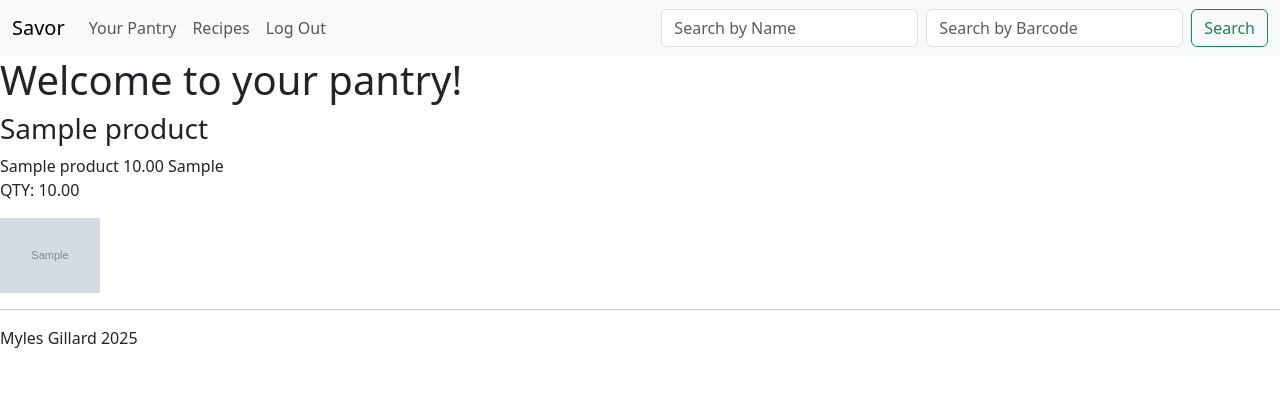
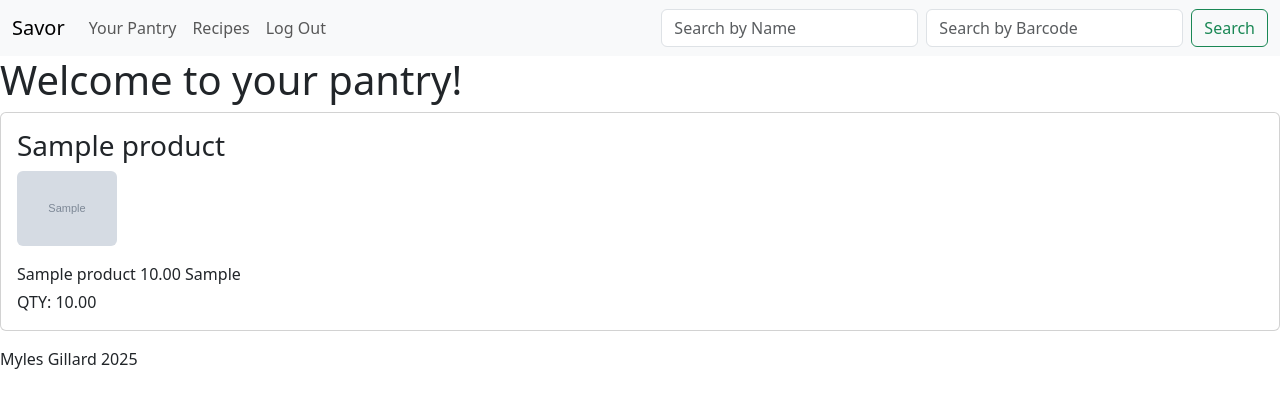
Before and after one commit to mnmfullmetal/savor, a Django app: page /pantry/view in a window 1280 px wide. Shown: the top 408 px of the page. Run offline with Django 5.2, Linux system fonts and the light colour scheme; a user stored in the database is signed in; tables that the repository leaves empty hold one stand-in row (values such as "Sample post"); grey boxes marked "Sample" are stand-in pictures; some libraries are stand-ins or nearby versions.

Commit message:
Enhance pantry item display with Bootstrap styling; improve product search results layout for better user experience.

```diff
--- a/pantry/templates/pantry/pantry.html
+++ b/pantry/templates/pantry/pantry.html
@@ -5,17 +5,20 @@
 <h1>Welcome to your pantry!</h1>
 
 {% for item in pantryitems %}
-<div class="pantry-item">
-  <h3>{{item.product.product_name}}</h3>
-  <div>{{item.product.product_name}} {{item.product.product_quantity}} {{item.product.product_quantity_unit}} </div>
-  <p>QTY: {{item.quantity}}</p>
-  <img
-    src="{{item.product.image_url}}"
-    alt="{{item.product.product_name}}"
-    style="max-width: 100px; height: auto"
-  />
-  <hr />
+<div class="pantry-item card mb-3">
+  <div class="card-body">
+    <h3 class="mb-2">{{item.product.product_name}}</h3>
+    <img
+      src="{{item.product.image_url}}"
+      alt="{{item.product.product_name}}"
+      class="img-fluid rounded mb-3"
+      style="max-width: 100px; height: auto"
+    />
+    <p class="card-text mb-1">{{item.product.product_name}} {{item.product.product_quantity}} {{item.product.product_quantity_unit}} </p>
+    <p class="card-text mb-0">QTY: {{item.quantity}}</p>
+  </div>
 </div>
+
 
 {% endfor %}
 {% endblock %}
--- a/static/savor.js
+++ b/static/savor.js
@@ -49,19 +49,31 @@ function searchProduct(barcode = "None", productName = "None", csrftoken) {
         productDetailsDiv.innerHTML = "";
         data.products.forEach((product) => {
           const productDiv = document.createElement("div");
+          productDiv.classList.add("card", "mb-3")
           productDiv.innerHTML =
-                    `<h3>${product.product_name || "No Name"}</h3>
-                     <p>Brands: ${product.brands || "N/A"}</p>
-                     <p>Code: ${product.code || "N/A"}</p>
-                     ${product.image_url ? `<img src="${product.image_url}" alt="${product.product_name || "Product Image"}" style="max-width: 100px; height: auto;">`: ""}
-                     <hr>
-                    <div>
-                    <input class="product-quantity-input" type="number" min="0.01" step="0.01" value="1">
-                   <span class="product-display-quantity">${product.product_quantity} </span>
-                   <span class="product-display-unit">${product.product_quantity_unit || 'item'}</span>
-                    <button  class="btn btn-primary add-to-pantry-button" data-product-id="${product.id}"> Add </button>
-                    </div>
-                    <div> <button id="favourite_button" class="btn btn-primary">Favourite</button> </div>`;
+                     `<h3 class="mb-2">${product.product_name || "No Name"}</h3>
+  ${product.image_url ? `<img src="${product.image_url}" alt="${product.product_name || "Product Image"}" class="img-fluid rounded mb-3" style="max-width: 100px; height: auto;">`: ""}
+
+  <p class="text-muted mb-1"><strong>Brands:</strong> ${product.brands || "N/A"}</p>
+  <p class="text-muted mb-3"><strong>Code:</strong> ${product.code || "N/A"}</p>
+  <hr class="my-3">
+
+  <div class="d-flex align-items-center mb-3">
+    <input class="product-quantity-input form-control w-auto"
+           type="number" min="0.01" step="0.01" value="1">
+
+    <span class="product-display-quantity ms-2">${product.product_quantity} </span>
+    <span class="product-display-unit ms-1 me-2 text-muted">${product.product_quantity_unit || 'item'}</span>
+
+    <button class="btn btn-primary add-to-pantry-button"
+            data-product-id="${product.id}"
+            data-product-unit="${product.product_quantity_unit || 'item'}"
+            data-product-quantity="${product.product_quantity}"> Add </button>
+  </div>
+
+  <div class="mb-3">
+    <button id="favourite_button" class="btn btn-outline-secondary">Favourite</button>
+  </div>`;
 
           productDetailsDiv.appendChild(productDiv);
 
```
